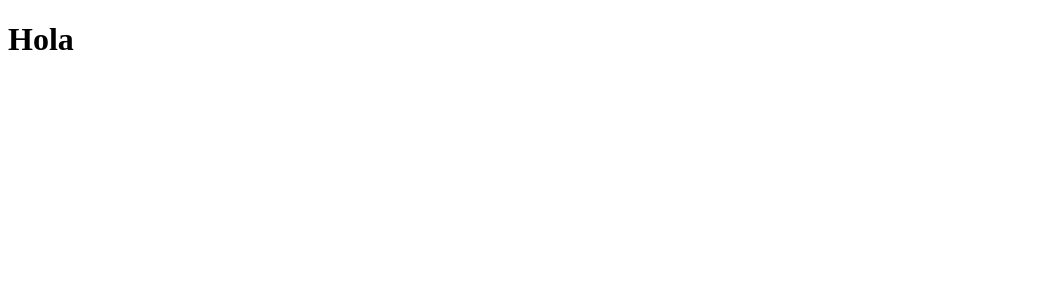
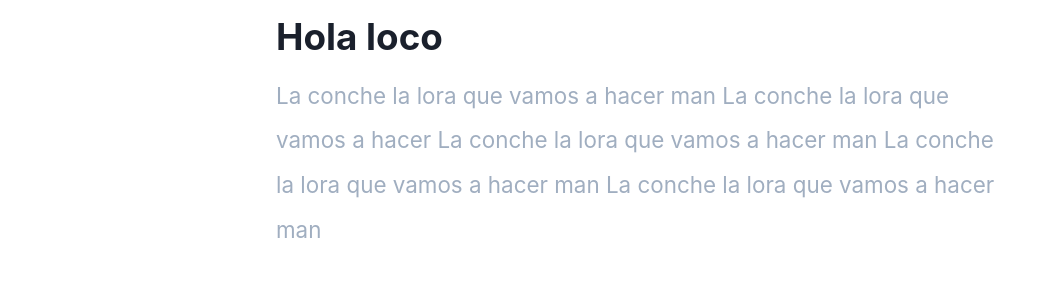
Before and after one commit to zalogon23/chamuyapp, a Next.js app: page / in a window 1280 px wide. Shown: the top 300 px of the page, without its empty margins (0-1049 px from the left). Built offline with nearby package versions, Linux system fonts and the light colour scheme.

Commit message:
Setted Heading and Text COMPONENTS (the basics)

```diff
--- /dev/null
+++ b/components/Heading.tsx
@@ -0,0 +1,18 @@
+import React, { ReactElement } from 'react'
+import { Heading as ChakraHeading } from "@chakra-ui/react"
+import { fontSize, lineHeight } from '../lib/styles'
+
+interface Props {
+  children: string,
+  [props: string]: any
+}
+
+function Heading({ children, ...props }: Props): ReactElement {
+  return (
+    <ChakraHeading lineHeight={lineHeight} fontSize={fontSize.heading} {...props}>
+      {children}
+    </ChakraHeading>
+  )
+}
+
+export default Heading
--- /dev/null
+++ b/components/Text.tsx
@@ -0,0 +1,18 @@
+import React, { ReactElement } from 'react'
+import { Text as ChakraText } from "@chakra-ui/react"
+import { fontSize, lineHeight } from '../lib/styles'
+
+interface Props {
+  children: string,
+  [props: string]: any
+}
+
+function Text({ children, ...props }: Props): ReactElement {
+  return (
+    <ChakraText color="gray.400" lineHeight={lineHeight} fontSize={fontSize.paragraph} {...props}>
+      {children}
+    </ChakraText>
+  )
+}
+
+export default Text
--- /dev/null
+++ b/lib/styles.ts
@@ -0,0 +1,8 @@
+const fontSize = {
+  heading: ["1.6rem", "1.8rem", "2.1rem", "2.3rem"],
+  paragraph: ["1rem", "1.2rem", "1.4rem"]
+}
+
+const lineHeight = "2em"
+
+export { fontSize, lineHeight }
--- a/package.json
+++ b/package.json
@@ -9,6 +9,12 @@
     "lint": "next lint"
   },
   "dependencies": {
+    "@apollo/client": "^3.4.10",
+    "@chakra-ui/react": "^1.6.7",
+    "@emotion/react": "^11.4.1",
+    "@emotion/styled": "^11.3.0",
+    "framer-motion": "^4.1.17",
+    "graphql": "^15.5.2",
     "next": "11.1.2",
     "react": "17.0.2",
     "react-dom": "17.0.2"
--- a/pages/_app.tsx
+++ b/pages/_app.tsx
@@ -1,6 +1,13 @@
+import { ChakraProvider, Container } from '@chakra-ui/react'
 import type { AppProps } from 'next/app'
 
 function MyApp({ Component, pageProps }: AppProps) {
-  return <Component {...pageProps} />
+  return (
+    <ChakraProvider>
+      <Container px="5" maxW="container.md">
+        <Component {...pageProps} />
+      </Container>
+    </ChakraProvider>
+  )
 }
 export default MyApp
--- a/pages/index.tsx
+++ b/pages/index.tsx
@@ -1,8 +1,20 @@
 import type { NextPage } from 'next'
+import { Container } from "@chakra-ui/react"
+import Text from '../components/Text'
+import Heading from '../components/Heading'
 
 const Home: NextPage = () => {
   return (
-    <h1>Hola</h1>
+    <>
+      <Heading>Hola loco</Heading>
+      <Text>
+        La conche la lora que vamos a hacer man
+        La conche la lora que vamos a hacer
+        La conche la lora que vamos a hacer man
+        La conche la lora que vamos a hacer man
+        La conche la lora que vamos a hacer man
+      </Text>
+    </>
   )
 }
 
```
Also changed, not shown: 1 other file (tests, documents, lock files or other folders).
